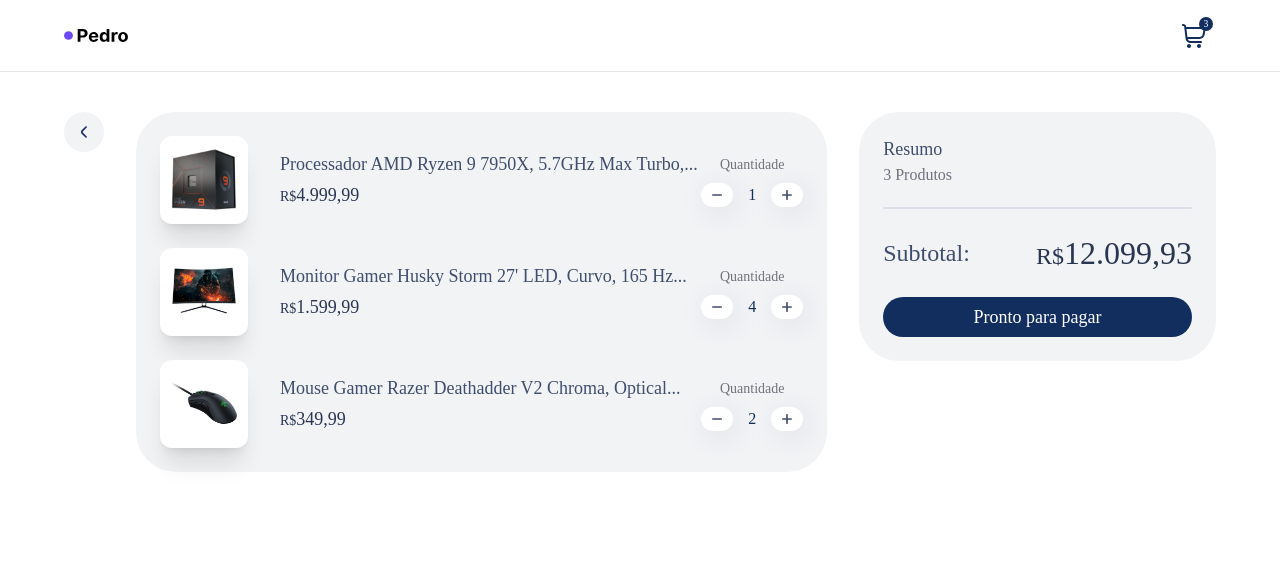
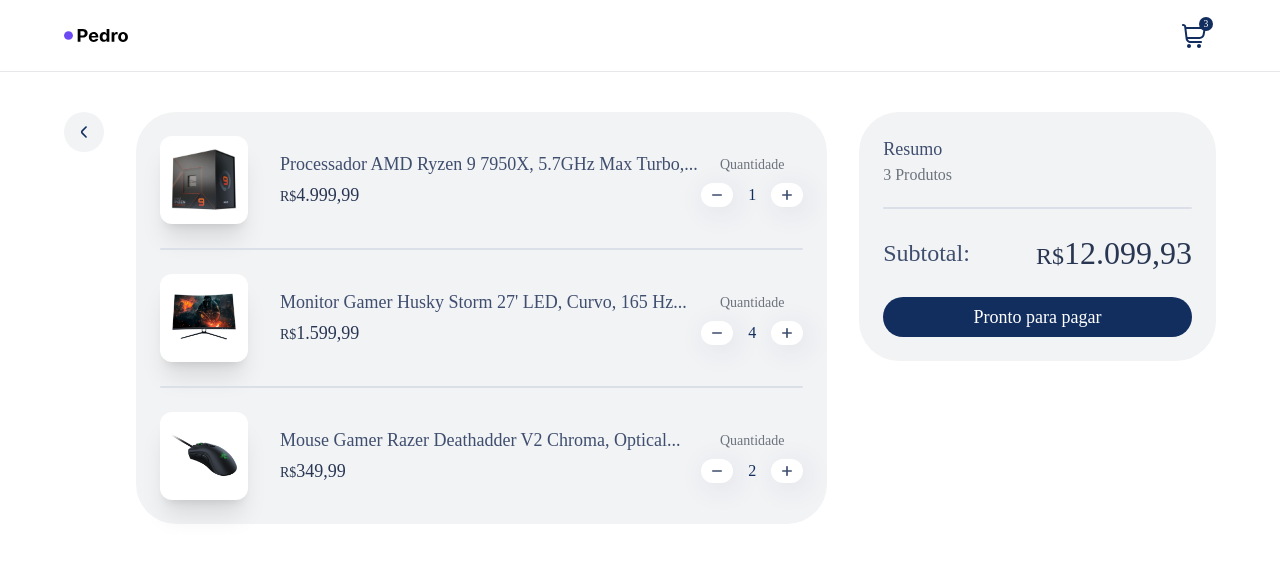
Before and after one commit to peduhvitor/react-cart, a React (Vite) app: page / in a window 1280 px wide. Shown: the top 562 px of the page. Built offline with nearby package versions, Linux system fonts and the light colour scheme.

Commit message:
Adicionado listras separando produtos

```diff
--- a/src/App.tsx
+++ b/src/App.tsx
@@ -50,8 +50,14 @@
                 </div>
 
                 <div className='max-w-[820px] w-[60%] h-min p-6 flex flex-col items-center gap-6 bg-[#F2F3F5] rounded-[40px]'>
-                    { dataProducts.map(item => (
+                    { dataProducts.map((item, index) => (
+                        <>
                         <CartProduct data={item} amount={item.amount} action={dispatch}/>
+
+                        { index < (dataProducts.length -1) &&
+                            <div className="line bg-[#DADFE8]"></div>
+                        }
+                        </>
                     )) }
                 </div>
 
```
